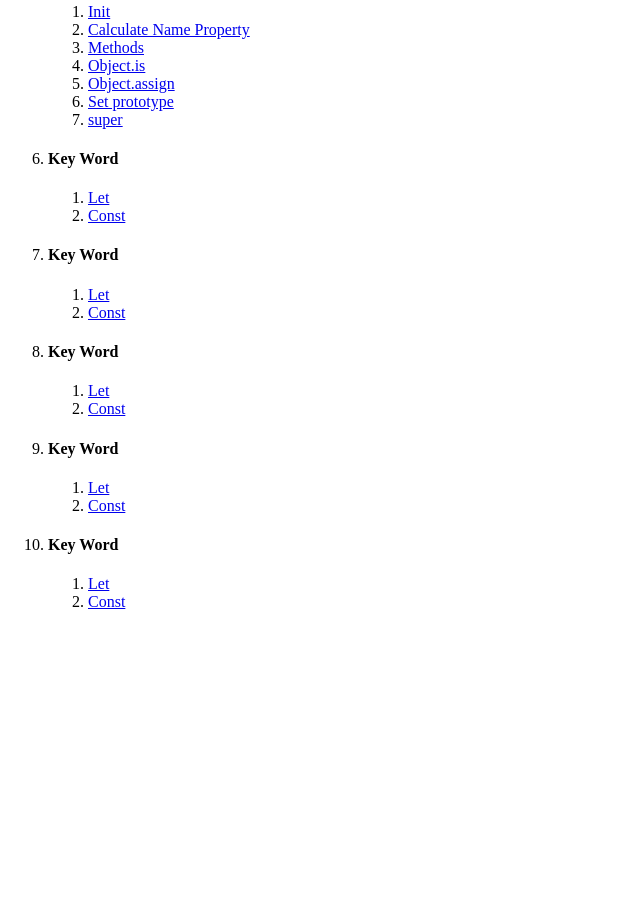
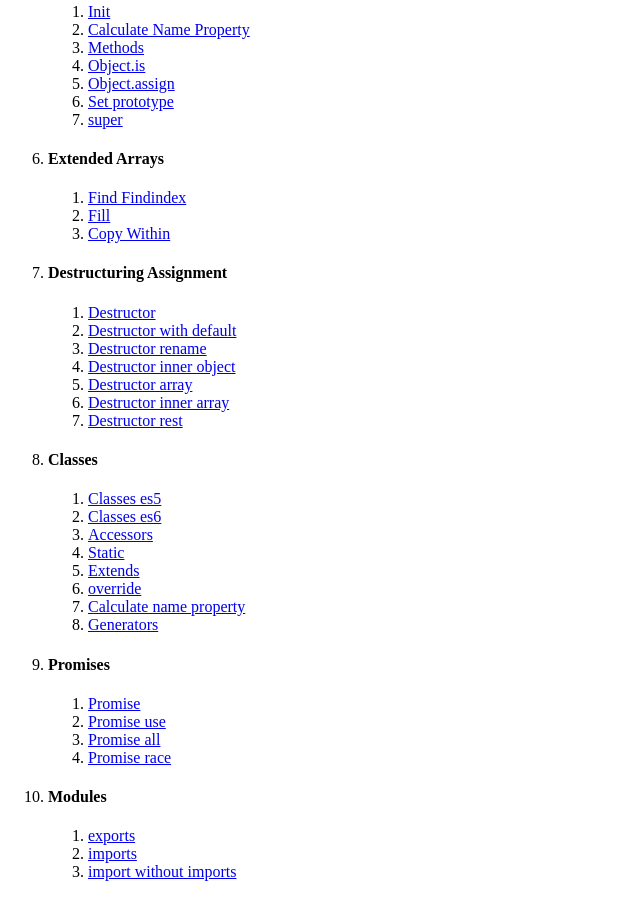
Before and after one commit to LopatyukovArtur/ecmascript6examples, a website: page index.html in a window 1280 px wide. Shown: the part 498-1395 px from the top of the page, without its empty margins (0-640 px from the left). Before the commit the page ends 1125 px from the top, so only its background shows below. Drawn offline with Linux system fonts and the light colour scheme.

Commit message:
Mod index.html

```diff
--- a/index.html
+++ b/index.html
@@ -39,30 +39,45 @@
           <li><a href="005_ExtendedFunctionallyObjects\006_set_prototype_of.html">Set prototype</a></li>
           <li><a href="005_ExtendedFunctionallyObjects\007_super.html">super</a></li>
       </ol>
-      <li><h4>Key Word</h4></li>
+      <li><h4>Extended Arrays</h4></li>
       <ol>
-          <li><a href="001_KeyWord/1_let.html">Let</a></li>
-          <li><a href="001_KeyWord/2_const.html">Const</a></li>
+          <li><a href="006_ExtendedArrays/001_find_findIndex.html">Find Findindex</a></li>
+          <li><a href="006_ExtendedArrays/002_fill.html">Fill</a></li>
+          <li><a href="006_ExtendedArrays/003_copyWithin.html">Copy Within</a></li>
       </ol>
-      <li><h4>Key Word</h4></li>
+      <li><h4>Destructuring Assignment</h4></li>
       <ol>
-          <li><a href="001_KeyWord/1_let.html">Let</a></li>
-          <li><a href="001_KeyWord/2_const.html">Const</a></li>
+          <li><a href="007_DestructuringAssignment/001_destructor.html">Destructor</a></li>
+          <li><a href="007_DestructuringAssignment/002_destructor_with_default.html">Destructor with default</a></li>
+          <li><a href="007_DestructuringAssignment/003_destructor_rename.html">Destructor rename</a></li>
+          <li><a href="007_DestructuringAssignment/004_destructor_inner_object.html">Destructor inner object</a></li>
+          <li><a href="007_DestructuringAssignment/005_destructor_array.html">Destructor array</a></li>
+          <li><a href="007_DestructuringAssignment/006_destructor_inner_array.html">Destructor inner array</a></li>
+          <li><a href="007_DestructuringAssignment/007_destructor_rest.html">Destructor rest</a></li>
       </ol>
-      <li><h4>Key Word</h4></li>
+      <li><h4>Classes</h4></li>
       <ol>
-          <li><a href="001_KeyWord/1_let.html">Let</a></li>
-          <li><a href="001_KeyWord/2_const.html">Const</a></li>
+          <li><a href="008_Classes/001_Classes_es5.html">Classes es5</a></li>
+          <li><a href="008_Classes/002_Classes.html">Classes es6</a></li>
+          <li><a href="008_Classes/003_class_accessor.html">Accessors</a></li>
+          <li><a href="008_Classes/004_static_methods.html">Static</a></li>
+          <li><a href="008_Classes/005_class_extends.html">Extends</a></li>
+          <li><a href="008_Classes/006_override_methods.html">override</a></li>
+          <li><a href="008_Classes/007_calculate_name_property.html">Calculate name property</a></li>
+          <li><a href="008_Classes/008_methods_generator.html">Generators</a></li>
       </ol>
-      <li><h4>Key Word</h4></li>
+      <li><h4>Promises</h4></li>
       <ol>
-          <li><a href="001_KeyWord/1_let.html">Let</a></li>
-          <li><a href="001_KeyWord/2_const.html">Const</a></li>
+          <li><a href="009_Promise/001_Promise.html">Promise</a></li>
+          <li><a href="009_Promise/002_Promise_use.html">Promise use</a></li>
+          <li><a href="009_Promise/003_promise_all.html">Promise all</a></li>
+          <li><a href="009_Promise/004_Promise_Race.html">Promise race</a></li>
       </ol>
-      <li><h4>Key Word</h4>
+      <li><h4>Modules</h4>
       <ol>
-          <li><a href="001_KeyWord/1_let.html">Let</a></li>
-          <li><a href="001_KeyWord/2_const.html">Const</a></li>
+          <li><a href="010_Modules/sample_1/001_modules.html">exports</a></li>
+          <li><a href="010_Modules/sample_2/001_modules.html">imports</a></li>
+          <li><a href="010_Modules/sample_3/001_modules.html">import without imports</a></li>
       </ol>
     </ol>
 </body>
```
Also changed, not shown: package.json (added, +23 -0 lines), 1 other file.
